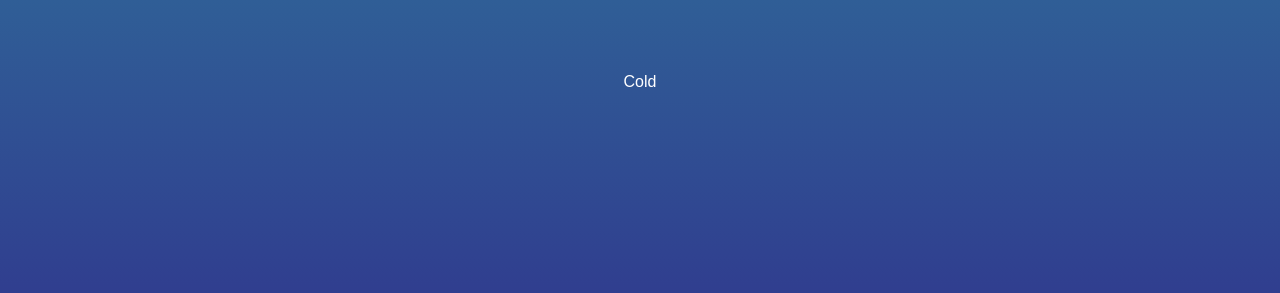
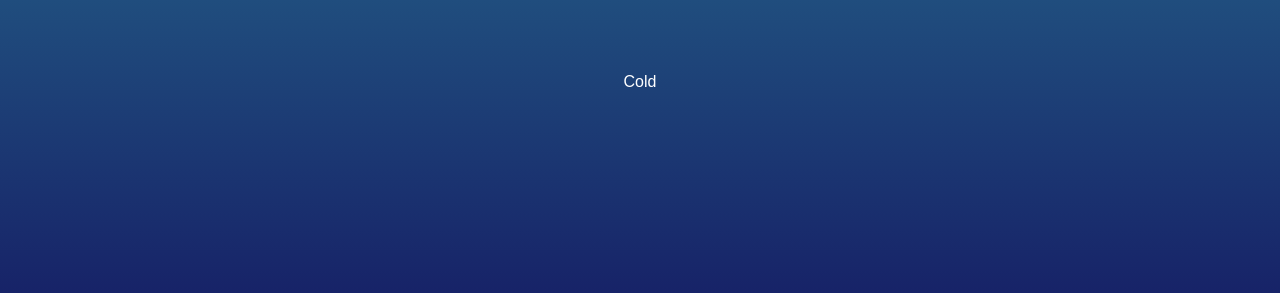
Before and after one commit to kurtsimo123/WeatherApp, a plain HTML site: page index.html in a window 1280 px wide. Shown: the part 507-800 px from the top of the page. Drawn offline with Linux system fonts and the light colour scheme.

Commit message:
Update styles.css

```diff
--- a/styles.css
+++ b/styles.css
@@ -10,7 +10,7 @@ body {
     justify-content: center;
     flex-direction: column;
     align-items: center;
-    background: linear-gradient(rgb(47,150,163), rgb(48,62,143));
+    background: linear-gradient(rgb(47,150,163), rgb(23, 35, 104));
     font-family: sans-serif;
     color: white;
 }
```
